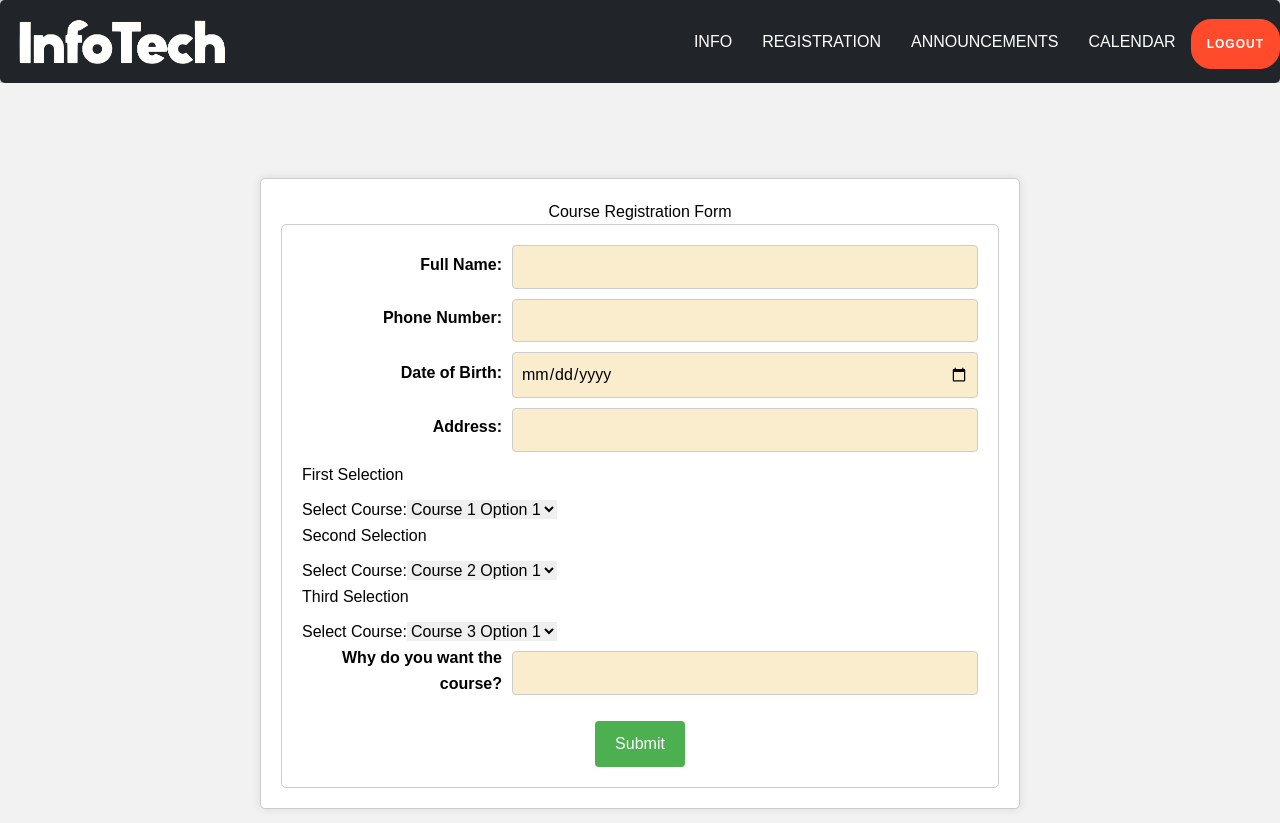
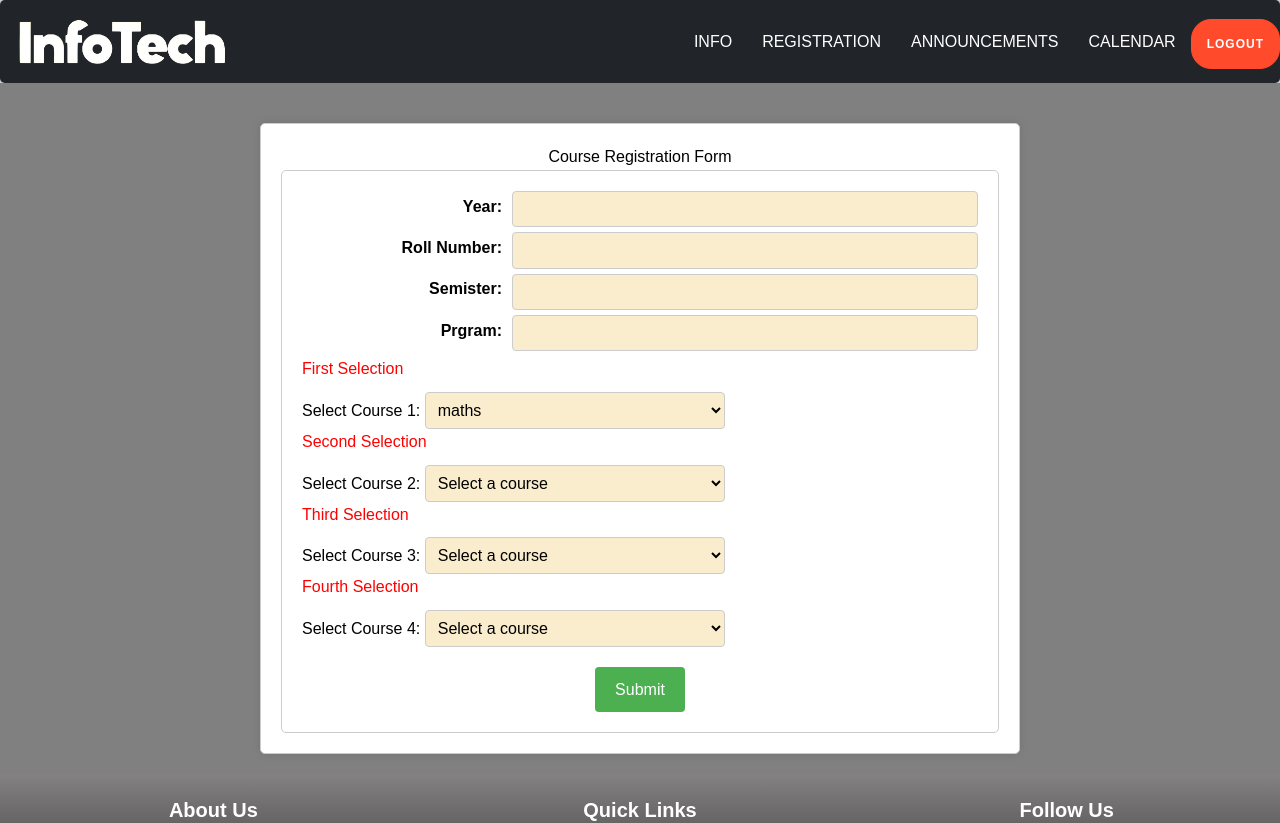
Before and after one commit to DheerJoisher/Student-Registration-Portal, a React (Create React App) app: page /Teachlogin/Registration in a window 1280 px wide. Shown: the top 823 px of the page. Built offline with nearby package versions, Linux system fonts and the light colour scheme.

Commit message:
registration changes

```diff
--- a/src/Components/Registration/Registration.js
+++ b/src/Components/Registration/Registration.js
@@ -1,80 +1,81 @@
 import React from 'react';
 import Footer from './../../Components/Footer/Footer';
 import Navbar2 from '../StudNav/Navbar2';
+
 export default function Registration() {
   return (
     <>
       <Navbar2 />
-    <div style={{ display: 'flex', justifyContent: 'center', alignItems: 'center', height: '100vh', backgroundColor: '#f2f2f2', fontFamily: 'Arial, sans-serif' }}>
+      <div style={{ minHeight: 'calc(100vh - 120px)', display: 'flex', justifyContent: 'center', alignItems: 'center', backgroundColor: '#808080', fontFamily: 'Arial, sans-serif' }}>
         <div style={{ width: '80%', maxWidth: '800px', padding: '20px' }}>
-        <div style={{ backgroundColor: '#fff', border: '1px solid #ccc', borderRadius: '5px', boxShadow: '0 0 10px rgba(0, 0, 0, 0.1)', padding: '20px', marginTop: '20px' }}>
+          <div style={{ backgroundColor: 'white', border: '1px solid #ccc', borderRadius: '5px', boxShadow: '0 0 10px rgba(0, 0, 0, 0.1)', padding: '20px', marginTop: '20px' }}>
             <h1 style={{ textAlign: 'center' }}>Course Registration Form</h1>
             <form style={{ width: '100%', border: '1px solid #ccc', borderRadius: '5px', backgroundColor: '#fff', padding: '20px', boxSizing: 'border-box' }} action="registration_process.php" method="POST">
-            <div style={{ display: 'flex', alignItems: 'center', marginBottom: '10px' }}>
-              <label style={{ fontWeight: 'bold', display: 'inline-block', width: '200px', textAlign: 'right', marginBottom: '5px' }} htmlFor="fullname">Full Name:</label>
-              <input style={{ flex: 1, padding: '8px', marginLeft: '10px', border: '1px solid #ccc', borderRadius: '4px', boxSizing: 'border-box', backgroundColor: '#FAEDCD' }} type="text" id="fullname" name="fullname" required />
+
+            <div style={{ display: 'flex', alignItems: 'center', marginBottom: '5px' }}>
+  <label style={{ fontWeight: 'bold', display: 'inline-block', width: '200px', textAlign: 'right', marginBottom: '5px' }} htmlFor="fullname">Year: </label>
+  <input style={{ flex: 1, padding: '6px', marginLeft: '10px', border: '1px solid #ccc', borderRadius: '4px', boxSizing: 'border-box', backgroundColor: '#FAEDCD', fontSize: '14px' }} type="number" id="number" name="number" required />
 </div>
 
-            <div style={{ display: 'flex', alignItems: 'center', marginBottom: '10px' }}>
-              <label style={{ fontWeight: 'bold', display: 'inline-block', width: '200px', textAlign: 'right', marginBottom: '5px' }} htmlFor="dob">Phone Number:</label>
-              <input style={{ flex: 1, padding: '8px', marginLeft: '10px', border: '1px solid #ccc', borderRadius: '4px', boxSizing: 'border-box', backgroundColor: '#FAEDCD' }} type="number" required />
+<div style={{ display: 'flex', alignItems: 'center', marginBottom: '5px' }}>
+  <label style={{ fontWeight: 'bold', display: 'inline-block', width: '200px', textAlign: 'right', marginBottom: '5px' }} htmlFor="fullname">Roll Number: </label>
+  <input style={{ flex: 1, padding: '6px', marginLeft: '10px', border: '1px solid #ccc', borderRadius: '4px', boxSizing: 'border-box', backgroundColor: '#FAEDCD', fontSize: '14px' }} type="number" id="number" name="number" required />
 </div>
 
-            <div style={{ display: 'flex', alignItems: 'center', marginBottom: '10px' }}>
-              <label style={{ fontWeight: 'bold', display: 'inline-block', width: '200px', textAlign: 'right', marginBottom: '5px' }} htmlFor="dob">Date of Birth:</label>
-              <input style={{ flex: 1, padding: '8px', marginLeft: '10px', border: '1px solid #ccc', borderRadius: '4px', boxSizing: 'border-box', backgroundColor: '#FAEDCD' }} type="date" id="dob" name="dob" required />
+
+<div style={{ display: 'flex', alignItems: 'center', marginBottom: '5px' }}>
+  <label style={{ fontWeight: 'bold', display: 'inline-block', width: '200px', textAlign: 'right', marginBottom: '5px' }} htmlFor="fullname">Semister: </label>
+  <input style={{ flex: 1, padding: '6px', marginLeft: '10px', border: '1px solid #ccc', borderRadius: '4px', boxSizing: 'border-box', backgroundColor: '#FAEDCD', fontSize: '14px' }} type="number" id="number" name="number" required />
 </div>
 
-            <div style={{ display: 'flex', alignItems: 'center', marginBottom: '10px' }}>
-              <label style={{ fontWeight: 'bold', display: 'inline-block', width: '200px', textAlign: 'right', marginBottom: '5px' }} htmlFor="address">Address:</label>
-              <input style={{ flex: 1, padding: '8px', marginLeft: '10px', border: '1px solid #ccc', borderRadius: '4px', boxSizing: 'border-box', backgroundColor: '#FAEDCD' }} type="text" id="address" name="address" required />
+
+<div style={{ display: 'flex', alignItems: 'center', marginBottom: '5px' }}>
+  <label style={{ fontWeight: 'bold', display: 'inline-block', width: '200px', textAlign: 'right', marginBottom: '5px' }} htmlFor="fullname">Prgram: </label>
+  <input style={{ flex: 1, padding: '6px', marginLeft: '10px', border: '1px solid #ccc', borderRadius: '4px', boxSizing: 'border-box', backgroundColor: '#FAEDCD', fontSize: '14px' }} type="text" id="text" name="text" required />
 </div>
 
-            {/* First Course Selection */}
              <div>
-              <h3>First Selection</h3>
-              <label htmlFor="course1">Select Course:</label>
-              <select id="course1" name="course1">
-                <option value="course1_option1">Course 1 Option 1</option>
-                <option value="course1_option2">Course 1 Option 2</option>
-                <option value="course1_option3">Course 1 Option 3</option>
-                <option value="course1_option4">Course 1 Option 4</option>
-                <option value="course1_option5">Course 1 Option 5</option>
+              <h3 style={{color:'red'}}>First Selection</h3>
+              <label htmlFor="course1">Select Course 1: </label>
+              <select id="course1" name="course1" style={{ flex: 1, width: '300px', padding: '8px', border: '1px solid #ccc', borderRadius: '4px', boxSizing: 'border-box', backgroundColor: '#FAEDCD' }} required>
+                <option disabled selected value="true">maths</option>
+                <option value="course1_option1" disabled>other</option>
               </select>
              </div>
 
-            {/* Second Course Selection */}
              <div>
-              <h3>Second Selection</h3>
-              <label htmlFor="course2">Select Course:</label>
-              <select id="course2" name="course2">
-                <option value="course2_option1">Course 2 Option 1</option>
-                <option value="course2_option2">Course 2 Option 2</option>
-                <option value="course2_option3">Course 2 Option 3</option>
-                <option value="course2_option4">Course 2 Option 4</option>
-                <option value="course2_option5">Course 2 Option 5</option>
+              <h3 style={{color:'red'}}>Second Selection</h3>
+              <label htmlFor="course1">Select Course 2: </label>
+              <select id="course1" name="course1" style={{ flex: 1, width:'300px', padding: '8px', border: '1px solid #ccc', borderRadius: '4px', boxSizing: 'border-box', backgroundColor: '#FAEDCD' }} required>
+                <option value="">Select a course</option>
+                <option value="course1_option1">Chemistry</option>
+                <option value="course1_option2">Physics</option>
               </select>
             </div>
 
-            {/* Third Course Selection */}
             <div>
-              <h3>Third Selection</h3>
-              <label htmlFor="course3">Select Course:</label>
-              <select id="course3" name="course3">
-                <option value="course3_option1">Course 3 Option 1</option>
-                <option value="course3_option2">Course 3 Option 2</option>
-                <option value="course3_option3">Course 3 Option 3</option>
-                <option value="course3_option4">Course 3 Option 4</option>
-                <option value="course3_option5">Course 3 Option 5</option>
+              <h3 style={{color:'red'}}>Third Selection</h3>
+              <label htmlFor="course2">Select Course 3: </label>
+              <select id="course2" name="course2" style={{ flex: 1,width:'300px',  padding: '8px', border: '1px solid #ccc', borderRadius: '4px', boxSizing: 'border-box', backgroundColor: '#FAEDCD' }} required>
+                <option value="">Select a course</option>
+                <option value="course2_option1">UI/UX Design Fundamentals</option>
+                <option value="course2_option2">Introduction to Python Programming</option>
+                <option value="course2_option3">App Dev with Flatter</option>
+                <option value="course2_option4">Ethical Hacking and Cyber Security</option>
               </select>
             </div>
 
-            <div style={{ display: 'flex', alignItems: 'center', marginBottom: '10px' }}>
-              <label style={{ fontWeight: 'bold', display: 'inline-block', width: '200px', textAlign: 'right', marginBottom: '5px' }} htmlFor="reason">Why do you want the course?</label>
-              <input style={{ flex: 1, padding: '8px', marginLeft: '10px', border: '1px solid #ccc', borderRadius: '4px', boxSizing: 'border-box', backgroundColor: '#FAEDCD' }} type="text" id="reason" name="reason" />
+              <div>
+                <h3 style={{color:'red'}}>Fourth Selection</h3>
+                <label htmlFor="course3">Select Course 4: </label>
+                <select id="course3" name="course3" style={{ flex: 1,width:'300px',  padding: '8px', border: '1px solid #ccc', borderRadius: '4px', boxSizing: 'border-box', backgroundColor: '#FAEDCD' }} required>
+                  <option value="">Select a course</option>
+                  <option value="course3_option1">Public Speaking Mastery</option>
+                  <option value="course3_option2">Creatuve Writing Workshop</option>
+                  <option value="course3_option3">Guitar</option>
+                  <option value="course3_option4">Cultivating Inner Peace and Calm </option>
+                </select>
               </div>
-
-            {/* Other input fields omitted for brevity */}
 
               <div style={{ display: 'flex', justifyContent: 'center', marginTop: '20px' }}>
                 <input style={{ backgroundColor: '#4CAF50', color: 'white', padding: '10px 20px', border: 'none', borderRadius: '4px', cursor: 'pointer' }} type="submit" value="Submit" />
```
Lines whose indentation alone changed are shown as unchanged.
